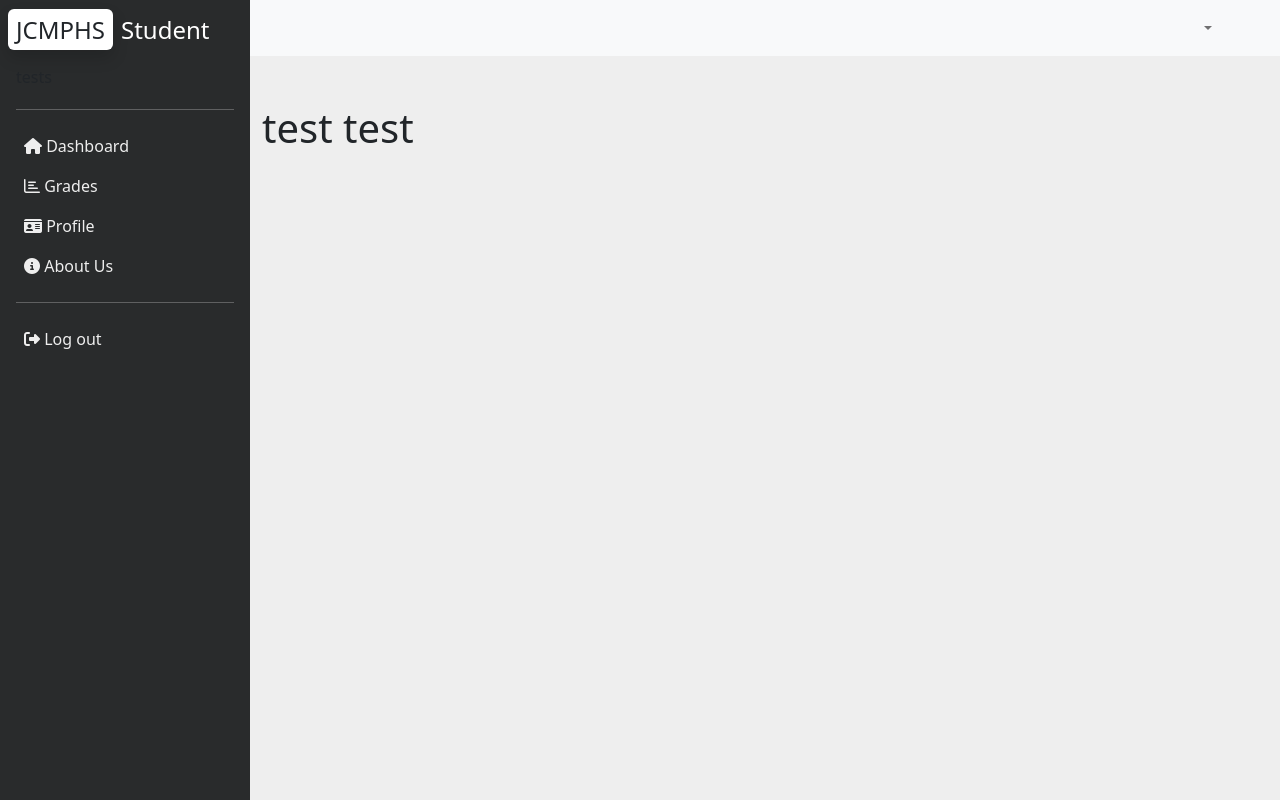
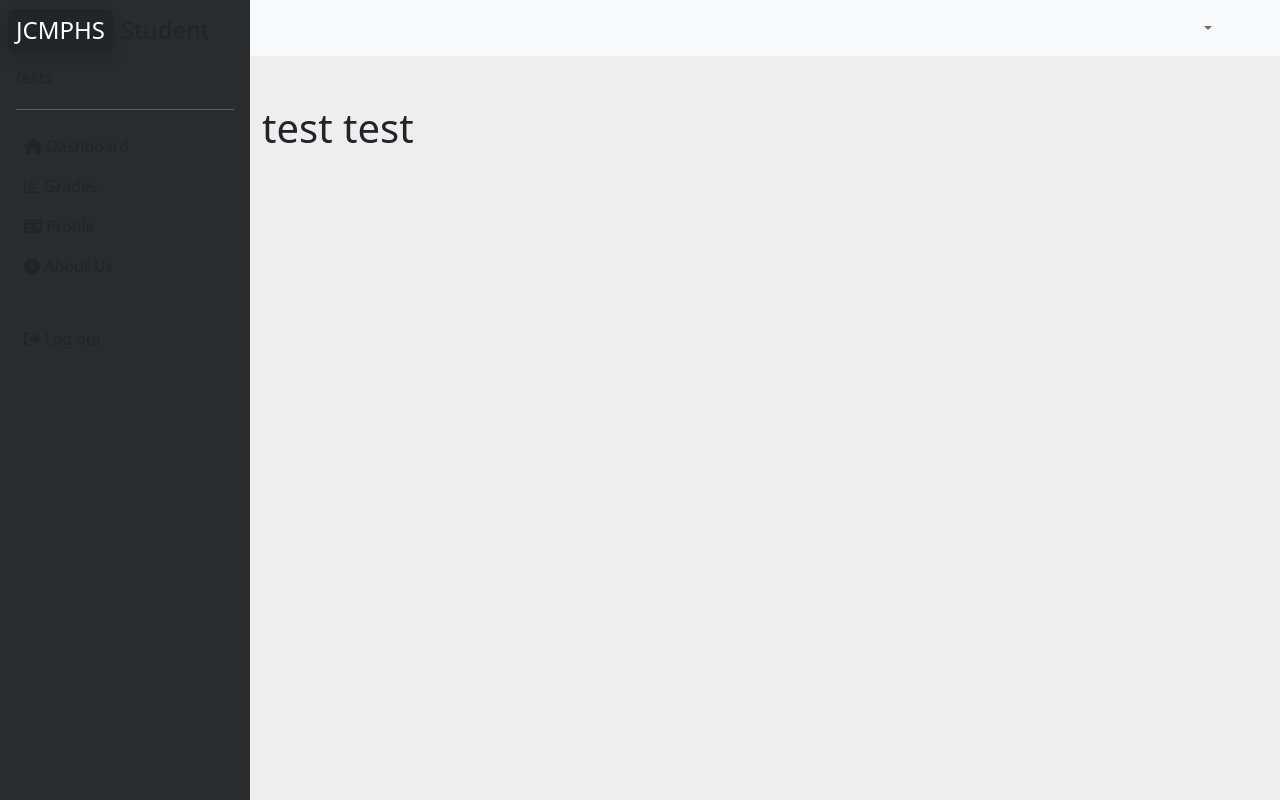
Before and after one commit to n67h/grading-system, a PHP site: page /about-us.php in a window 1280 px wide. Run offline with PHP 8.4, Linux system fonts and the light colour scheme; the visitor is signed in with stand-in values (Sample User, id 1); data that the repository does not hold is empty; some libraries are stand-ins or nearby versions.

Commit message:
Update style

```diff
--- a/student/sidebar.php
+++ b/student/sidebar.php
@@ -18,7 +18,7 @@
         <!-- start of sidebar -->
         <div class="sidebar" id="sidebar">
             <div class="header-box px-2 pt-3 pb-2 d-flex justify-content-between">
-                <h1 class="fs-4"><a href="dashboard.php" class="text-decoration-none"><span class="bg-white text-dark rounded shadow px-2 me-2 p-1">JCMPHS</span><span class="text-white">Student</span></a></h1>
+                <h1 class="fs-4"><a href="dashboard.php" class="text-decoration-none"><span class="bg-dark text-white rounded shadow px-2 me-2 p-1">JCMPHS</span><span class="text-dark">Student</span></a></h1>
 
                 <button class="btn d-md-none d-block close-btn px-1 py-0 text-white"><i class="fa-solid fa-bars-staggered"></i></button>
             </div>
@@ -41,7 +41,7 @@
                                 }elseif($gender == 'Female'){
                                     echo '<img class="text-white rounded-circle" src="../assets/images/female-icon.png" alt="" style="width: 20%; height: 30%;">';
                                 }
-                                echo '<li class="px-3 py-2 d-block text-white">' .$first_name. ' ' .$last_name. '</li>';
+                                echo '<li class="px-3 py-2 d-block text-dark">' .$first_name. ' ' .$last_name. '</li>';
                             }else{
                                 echo 'tests';
                             }
@@ -51,18 +51,18 @@
                 <div class="text-white">
                     <hr class="mx-2">
                 </div>
-                <li class=""><a href="dashboard.php" class="text-decoration-none px-3 py-2 d-block"><i class="fa-solid fa-house"></i> Dashboard</a></li>
-                <li class=""><a href="grades.php" class="text-decoration-none px-3 py-2 d-block"><i class="fa-regular fa-chart-bar"></i> Grades</a></li>
-                <li class=""><a href="profile.php" class="text-decoration-none px-3 py-2 d-block"><i class="fa-solid fa-id-card"></i> Profile</a></li>
-                <li class=""><a href="about-us.php" class="text-decoration-none px-3 py-2 d-block"><i class="fa-solid fa-circle-info"></i> About Us</a></li>
+                <li class=""><a href="dashboard.php" class="text-decoration-none px-3 py-2 d-block text-dark"><i class="fa-solid fa-house"></i> Dashboard</a></li>
+                <li class=""><a href="grades.php" class="text-decoration-none px-3 py-2 d-block text-dark"><i class="fa-regular fa-chart-bar"></i> Grades</a></li>
+                <li class=""><a href="profile.php" class="text-decoration-none px-3 py-2 d-block text-dark"><i class="fa-solid fa-id-card"></i> Profile</a></li>
+                <li class=""><a href="about-us.php" class="text-decoration-none px-3 py-2 d-block text-dark"><i class="fa-solid fa-circle-info"></i> About Us</a></li>
 
 
-                <div class="text-white">
+                <div class="text-dark">
                     <hr class="mx-2">
                 </div>
             </ul>
             <ul class="list-unstyled px-2">
-                <li class=""><a href="includes/logout.inc.php" class="text-decoration-none px-3 py-2 d-block"><i class="fa-solid fa-right-from-bracket"></i> Log out</a></li>
+                <li class=""><a href="includes/logout.inc.php" class="text-decoration-none px-3 py-2 d-block text-dark"><i class="fa-solid fa-right-from-bracket"></i> Log out</a></li>
             </ul>
         </div>
         <!-- end of sidebar -->
@@ -72,7 +72,7 @@
             <nav class="navbar navbar-expand-md navbar-light bg-light">
                 <div class="container-fluid">
                     <div class="d-flex justify-content-between d-md-none d-block">
-                        <a class="navbar-brand fs-4" href="#">test</a>
+                        <a class="navbar-brand fs-4" href="#">JCMPHS</a>
                         <button class="btn px-1 py-0 open-btn"><i class="fa-solid fa-bars-staggered"></i></button>
                     </div>
 
```
